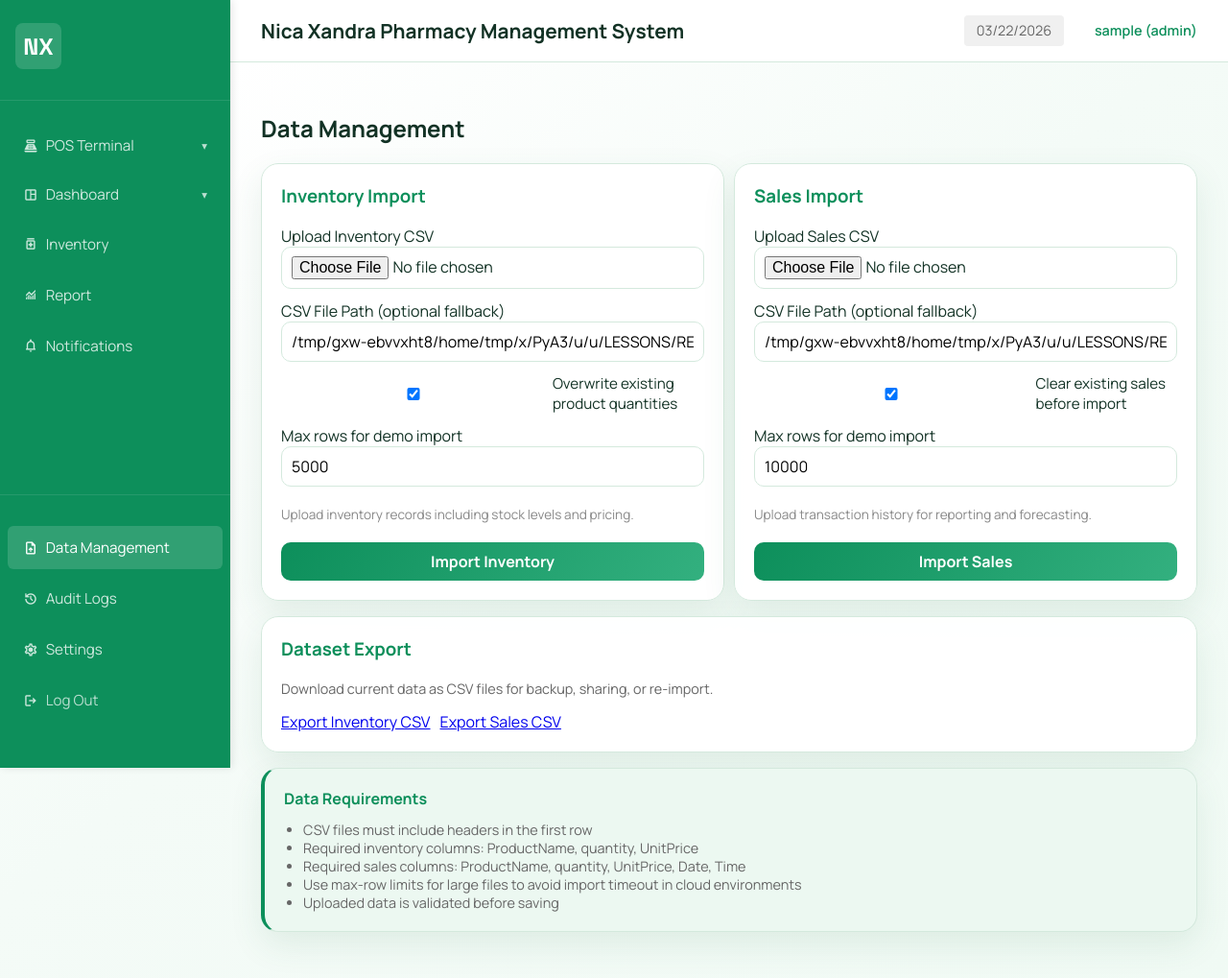
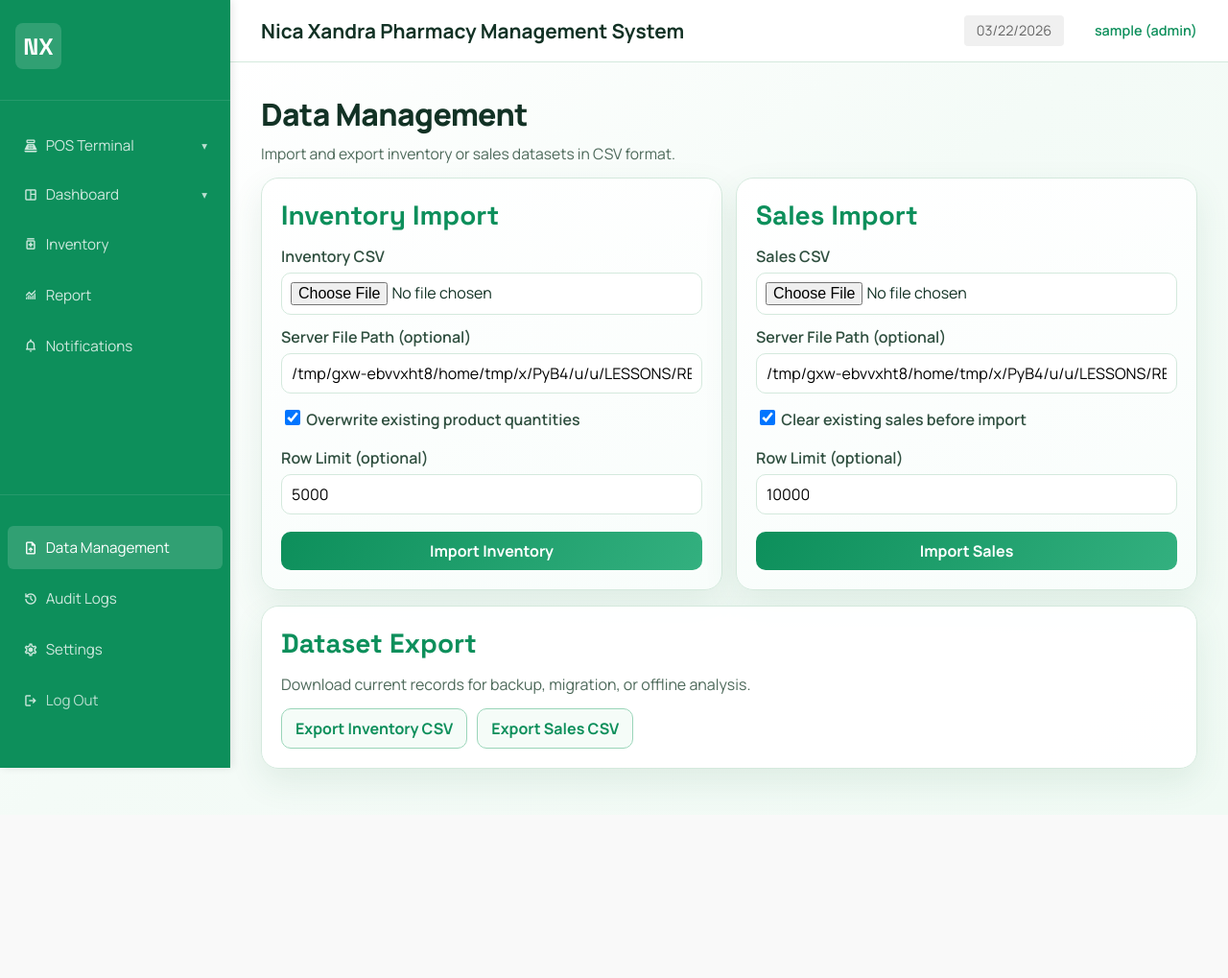
Before and after one commit to dyrielle/NXprms, a Flask app: page /import-data in a window 1280 px wide. Shown: the whole page at 96% size. After the commit the page ends 832 px from the top, so only its background shows below. Run offline with Flask 3, Linux system fonts and the light colour scheme; a user stored in the database is signed in; tables that the repository leaves empty hold one stand-in row (values such as "Sample post").

Commit message:
Redesign data management page layout

```diff
--- a/static/styles.css
+++ b/static/styles.css
@@ -2751,3 +2751,113 @@ th, td {
     .panel-grid { grid-template-columns: 1fr; }
     .sale-row { grid-template-columns: 1fr; }
 }
+
+/* Data Management */
+.dm-page {
+    max-width: 1280px;
+}
+
+.dm-header {
+    margin-bottom: 14px;
+}
+
+.dm-header h2 {
+    margin: 0;
+    font-size: 2rem;
+    font-weight: 800;
+    letter-spacing: -0.02em;
+}
+
+.dm-header p {
+    margin: 8px 0 0;
+    color: #4d695a;
+    font-size: 0.98rem;
+}
+
+.dm-grid {
+    gap: 14px;
+}
+
+.dm-card {
+    background: linear-gradient(165deg, #ffffff, #f8fdfb);
+}
+
+.dm-card h3,
+.dm-export-card h3 {
+    margin: 0 0 14px;
+    color: #0d8f5b;
+    font-size: 1.75rem;
+    font-family: "Space Grotesk", sans-serif;
+}
+
+.dm-form {
+    display: flex;
+    flex-direction: column;
+    gap: 12px;
+}
+
+.dm-form label {
+    display: block;
+    margin-bottom: 6px;
+    color: #2f4f3f;
+    font-weight: 600;
+}
+
+.dm-form .form-group {
+    margin: 0;
+}
+
+.dm-form input[type="file"] {
+    padding: 9px;
+    background: #ffffff;
+}
+
+.dm-checkbox-row {
+    display: flex;
+    align-items: center;
+    gap: 8px;
+    margin-top: 2px;
+    color: #355c48;
+    font-weight: 500;
+}
+
+.dm-checkbox-row input[type="checkbox"] {
+    width: 16px;
+    height: 16px;
+}
+
+.dm-submit-btn {
+    margin-top: 6px;
+}
+
+.dm-export-card p {
+    margin: 0 0 14px;
+    color: #4d695a;
+}
+
+.dm-export-actions {
+    display: flex;
+    flex-wrap: wrap;
+    gap: 10px;
+}
+
+.dm-link-btn {
+    display: inline-flex;
+    align-items: center;
+    justify-content: center;
+    min-height: 42px;
+    padding: 0 14px;
+    border-radius: 10px;
+    border: 1px solid #9ad5b9;
+    background: #f5fcf8;
+    color: #0d8f5b;
+    text-decoration: none;
+    font-weight: 700;
+    transition: transform 140ms ease, box-shadow 180ms ease, background-color 180ms ease;
+}
+
+.dm-link-btn:hover {
+    transform: translateY(-1px);
+    background: #edfaf3;
+    box-shadow: 0 8px 18px #158f5f1f;
+}
--- a/templates/import_data.html
+++ b/templates/import_data.html
@@ -1,103 +1,75 @@
 {% extends 'base.html' %}
 
 {% block content %}
-<div class="container">
-    <h2>Data Management</h2>
+<div class="container dm-page">
+    <header class="dm-header fade-up">
+        <h2>Data Management</h2>
+        <p>Import and export inventory or sales datasets in CSV format.</p>
+    </header>
 
-    <div class="grid two-col">
-        <!-- Inventory Import Card -->
-        <div class="card fade-up">
-            <h3 style="margin-top: 0; color: #0d8f5b;">Inventory Import</h3>
-            <form method="post" enctype="multipart/form-data" style="display: flex; flex-direction: column; gap: 12px;">
+    <div class="grid two-col dm-grid">
+        <section class="card fade-up dm-card">
+            <h3>Inventory Import</h3>
+            <form method="post" enctype="multipart/form-data" class="dm-form">
                 <div class="form-group">
-                    <label for="inventory_file">Upload Inventory CSV</label>
+                    <label for="inventory_file">Inventory CSV</label>
                     <input type="file" id="inventory_file" name="inventory_file" accept=".csv" />
                 </div>
 
                 <div class="form-group">
-                    <label for="inventory_path">CSV File Path (optional fallback)</label>
-                    <input type="text" id="inventory_path" name="inventory_path" value="{{ default_inventory }}"
-                           placeholder="e.g., data/inventory.csv" />
+                    <label for="inventory_path">Server File Path (optional)</label>
+                    <input type="text" id="inventory_path" name="inventory_path" value="{{ default_inventory }}" placeholder="e.g., data/inventory.csv" />
                 </div>
 
-                <label style="display: flex; align-items: center; font-size: 0.95rem; cursor: pointer; gap: 8px;">
+                <label class="dm-checkbox-row">
                     <input type="checkbox" name="overwrite_inventory" checked />
                     <span>Overwrite existing product quantities</span>
                 </label>
 
                 <div class="form-group">
-                    <label for="inventory_max_rows">Max rows for demo import</label>
+                    <label for="inventory_max_rows">Row Limit (optional)</label>
                     <input type="number" id="inventory_max_rows" name="inventory_max_rows" value="5000" min="1" />
                 </div>
 
-                <p style="font-size: 0.85rem; color: #888; margin: 8px 0 0 0;">
-                    Upload inventory records including stock levels and pricing.
-                </p>
+                <button type="submit" name="import_type" value="inventory" class="dm-submit-btn">Import Inventory</button>
+            </form>
+        </section>
 
-                <button type="submit" name="import_type" value="inventory" style="margin-top: 8px;">
-                    Import Inventory
-                </button>
-            </form>
-        </div>
-
-        <!-- Sales Import Card -->
-        <div class="card fade-up delay-1">
-            <h3 style="margin-top: 0; color: #0d8f5b;">Sales Import</h3>
-            <form method="post" enctype="multipart/form-data" style="display: flex; flex-direction: column; gap: 12px;">
+        <section class="card fade-up delay-1 dm-card">
+            <h3>Sales Import</h3>
+            <form method="post" enctype="multipart/form-data" class="dm-form">
                 <div class="form-group">
-                    <label for="sales_file">Upload Sales CSV</label>
+                    <label for="sales_file">Sales CSV</label>
                     <input type="file" id="sales_file" name="sales_file" accept=".csv" />
                 </div>
 
                 <div class="form-group">
-                    <label for="sales_path">CSV File Path (optional fallback)</label>
-                    <input type="text" id="sales_path" name="sales_path" value="{{ default_sales }}"
-                           placeholder="e.g., data/sales.csv" />
+                    <label for="sales_path">Server File Path (optional)</label>
+                    <input type="text" id="sales_path" name="sales_path" value="{{ default_sales }}" placeholder="e.g., data/sales.csv" />
                 </div>
 
-                <label style="display: flex; align-items: center; font-size: 0.95rem; cursor: pointer; gap: 8px;">
+                <label class="dm-checkbox-row">
                     <input type="checkbox" name="reset_sales" checked />
                     <span>Clear existing sales before import</span>
                 </label>
 
                 <div class="form-group">
-                    <label for="sales_max_rows">Max rows for demo import</label>
+                    <label for="sales_max_rows">Row Limit (optional)</label>
                     <input type="number" id="sales_max_rows" name="sales_max_rows" value="10000" min="1" />
                 </div>
 
-                <p style="font-size: 0.85rem; color: #888; margin: 8px 0 0 0;">
-                    Upload transaction history for reporting and forecasting.
-                </p>
-
-                <button type="submit" name="import_type" value="sales" style="margin-top: 8px;">
-                    Import Sales
-                </button>
+                <button type="submit" name="import_type" value="sales" class="dm-submit-btn">Import Sales</button>
             </form>
-        </div>
+        </section>
     </div>
 
-    <!-- Dataset Export Card -->
-    <div class="card fade-up delay-2">
-        <h3 style="margin-top: 0; color: #0d8f5b;">Dataset Export</h3>
-        <p style="font-size: 0.9rem; color: #666; margin-top: 0;">
-            Download current data as CSV files for backup, sharing, or re-import.
-        </p>
-        <div style="display: flex; flex-wrap: wrap; gap: 10px;">
-            <a href="{{ url_for('export_dataset_inventory') }}" class="btn">Export Inventory CSV</a>
-            <a href="{{ url_for('export_dataset_sales') }}" class="btn">Export Sales CSV</a>
+    <section class="card fade-up delay-2 dm-export-card">
+        <h3>Dataset Export</h3>
+        <p>Download current records for backup, migration, or offline analysis.</p>
+        <div class="dm-export-actions">
+            <a href="{{ url_for('export_dataset_inventory') }}" class="dm-link-btn">Export Inventory CSV</a>
+            <a href="{{ url_for('export_dataset_sales') }}" class="dm-link-btn">Export Sales CSV</a>
         </div>
-    </div>
-
-    <!-- Data Requirements Card -->
-    <div class="card fade-up delay-2" style="background-color: #ecf8f1; border-left: 4px solid #0d8f5b;">
-        <h4 style="margin: 0 0 12px 0; color: #0d8f5b;">Data Requirements</h4>
-        <ul style="margin: 0; padding-left: 20px; font-size: 0.9rem; color: #666;">
-            <li>CSV files must include headers in the first row</li>
-            <li>Required inventory columns: ProductName, quantity, UnitPrice</li>
-            <li>Required sales columns: ProductName, quantity, UnitPrice, Date, Time</li>
-            <li>Use max-row limits for large files to avoid import timeout in cloud environments</li>
-            <li>Uploaded data is validated before saving</li>
-        </ul>
-    </div>
+    </section>
 </div>
 {% endblock %}
```
